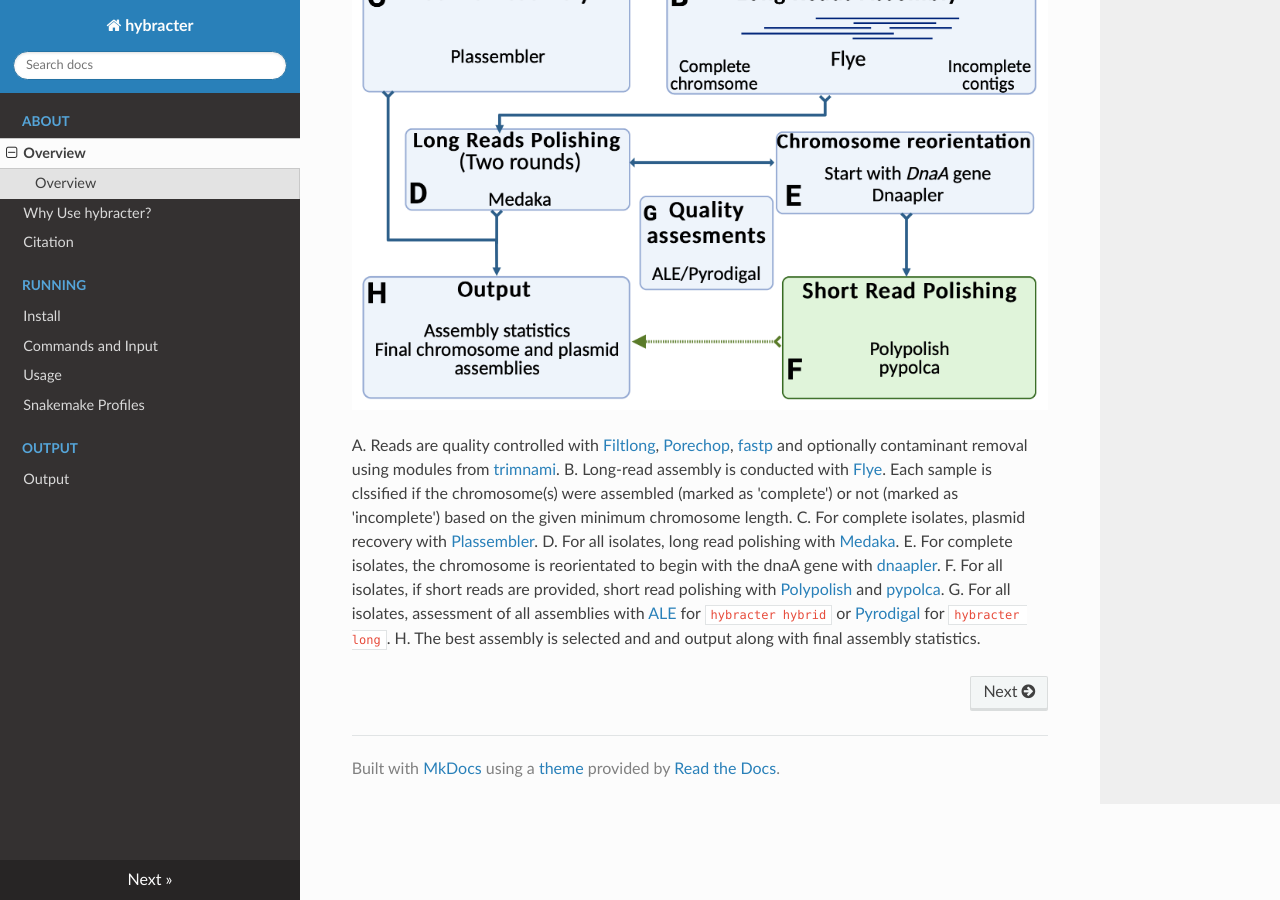
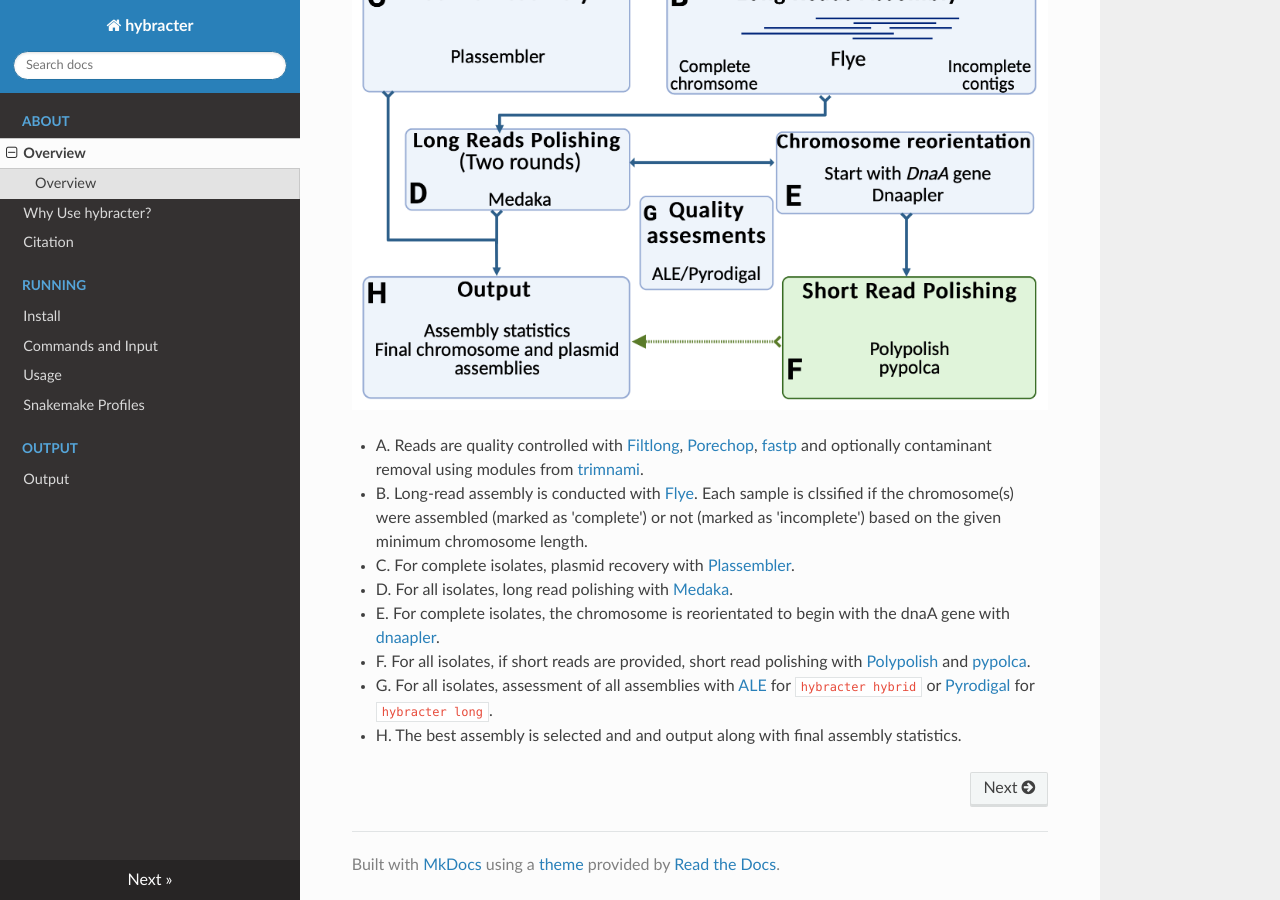
Before and after one commit to gbouras13/hybracter, an MkDocs documentation site: the page built from docs/index.md, in a window 1280 px wide and 900 px high, scrolled down 1128 px. Built offline with MkDocs 1.6.1, drawn with Linux system fonts in a browser that asks for light colours; nearby versions of some CDN libraries.

Commit message:
tidy docs [skip ci]

```diff
--- a/docs/index.md
+++ b/docs/index.md
@@ -13,11 +13,11 @@ It scales massively using the embarassingly parallel power of HPC and Snakemake
 
 ![Image](hybracter.png)
 
-A. Reads are quality controlled with [Filtlong](https://github.com/rrwick/Filtlong), [Porechop](https://github.com/rrwick/Porechop), [fastp](https://github.com/OpenGene/fastp) and optionally contaminant removal using modules from [trimnami](https://github.com/beardymcjohnface/Trimnami).
-B. Long-read assembly is conducted with [Flye](https://github.com/fenderglass/Flye). Each sample is clssified if the chromosome(s) were assembled (marked as 'complete') or not (marked as 'incomplete') based on the given minimum chromosome length.
-C. For complete isolates, plasmid recovery with [Plassembler](https://github.com/gbouras13/plassembler).
-D. For all isolates, long read polishing with [Medaka](https://github.com/nanoporetech/medaka).
-E. For complete isolates, the chromosome is reorientated to begin with the dnaA gene with [dnaapler](https://github.com/gbouras13/dnaapler).
-F. For all isolates, if short reads are provided, short read polishing with [Polypolish](https://github.com/rrwick/Polypolish) and [pypolca](https://github.com/gbouras13/pypolca).
-G. For all isolates, assessment of all assemblies with [ALE](https://github.com/sc932/ALE) for `hybracter hybrid` or [Pyrodigal](https://github.com/althonos/pyrodigal) for `hybracter long`.
-H. The best assembly is selected and and output along with final assembly statistics.
+- A. Reads are quality controlled with [Filtlong](https://github.com/rrwick/Filtlong), [Porechop](https://github.com/rrwick/Porechop), [fastp](https://github.com/OpenGene/fastp) and optionally contaminant removal using modules from [trimnami](https://github.com/beardymcjohnface/Trimnami).
+- B. Long-read assembly is conducted with [Flye](https://github.com/fenderglass/Flye). Each sample is clssified if the chromosome(s) were assembled (marked as 'complete') or not (marked as 'incomplete') based on the given minimum chromosome length.
+- C. For complete isolates, plasmid recovery with [Plassembler](https://github.com/gbouras13/plassembler).
+- D. For all isolates, long read polishing with [Medaka](https://github.com/nanoporetech/medaka).
+- E. For complete isolates, the chromosome is reorientated to begin with the dnaA gene with [dnaapler](https://github.com/gbouras13/dnaapler).
+- F. For all isolates, if short reads are provided, short read polishing with [Polypolish](https://github.com/rrwick/Polypolish) and [pypolca](https://github.com/gbouras13/pypolca).
+- G. For all isolates, assessment of all assemblies with [ALE](https://github.com/sc932/ALE) for `hybracter hybrid` or [Pyrodigal](https://github.com/althonos/pyrodigal) for `hybracter long`.
+- H. The best assembly is selected and and output along with final assembly statistics.
```
Also changed, not shown: docs/install.md (+7 -7 lines).
